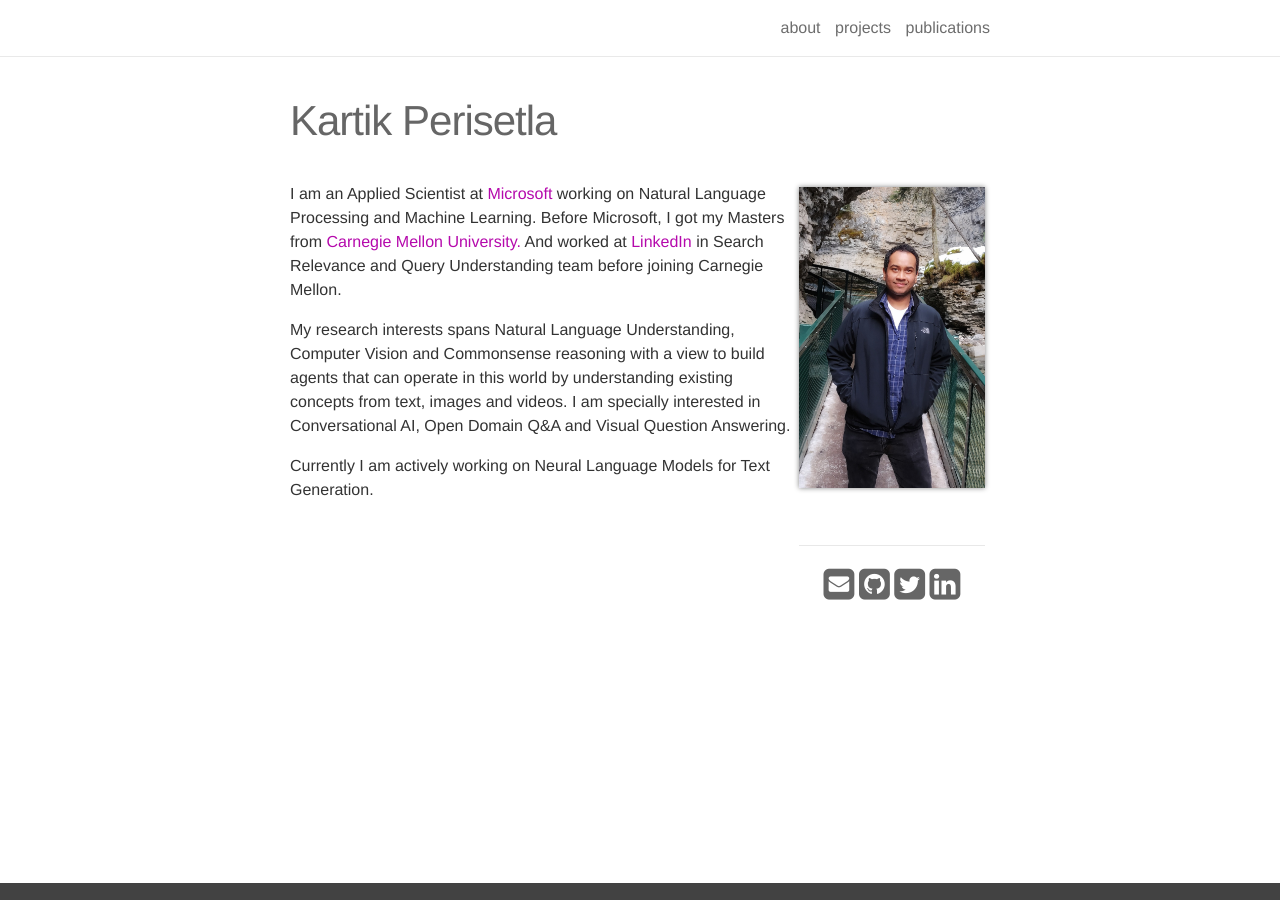
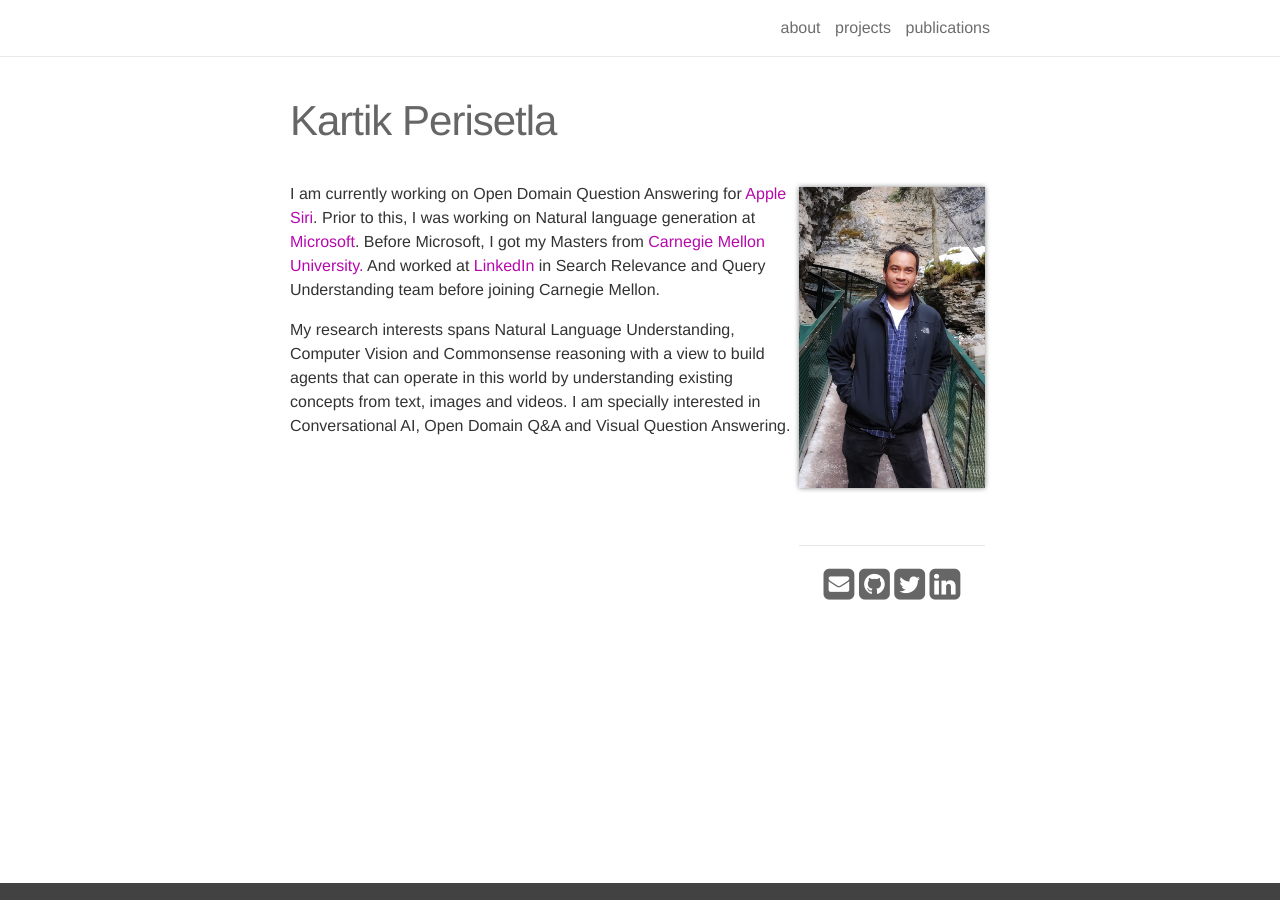
Before and after one commit to kartikperisetla/kartikperisetla.github.io, a Jekyll site: the page built from _pages/about.md, in a window 1280 px wide. Built offline with Jekyll 4.4.1, drawn with Linux system fonts in a browser that asks for light colours; nearby versions of some CDN libraries.

Commit message:
updated about

```diff
--- a/_pages/about.md
+++ b/_pages/about.md
@@ -17,13 +17,9 @@
 
 ---
 <p align="left">
-I am an Applied Scientist at <a href="http://microsoft.com">Microsoft</a> working on Natural Language Processing and Machine Learning. Before Microsoft, I got my Masters from <a href="http://cmu.edu/">Carnegie Mellon University.</a> And worked at <a href="https://linkedin.com">LinkedIn</a> in Search Relevance and Query Understanding team before joining Carnegie Mellon.
+I am currently working on Open Domain Question Answering for <a href="https://www.apple.com/siri/">Apple Siri</a>. Prior to this, I was working on Natural language generation at <a href="http://microsoft.com">Microsoft</a>. Before Microsoft, I got my Masters from <a href="http://cmu.edu/">Carnegie Mellon University.</a> And worked at <a href="https://linkedin.com">LinkedIn</a> in Search Relevance and Query Understanding team before joining Carnegie Mellon.
 </p>
 
 <p align="left">
 My research interests spans Natural Language Understanding, Computer Vision and Commonsense reasoning with a view to build agents that can operate in this world by understanding existing concepts from text, images and videos. I am specially interested in Conversational AI, Open Domain Q&A and Visual Question Answering.
 </p>
-
-<p align="left">
-Currently I am actively working on Neural Language Models for Text Generation.
-</p>
```
